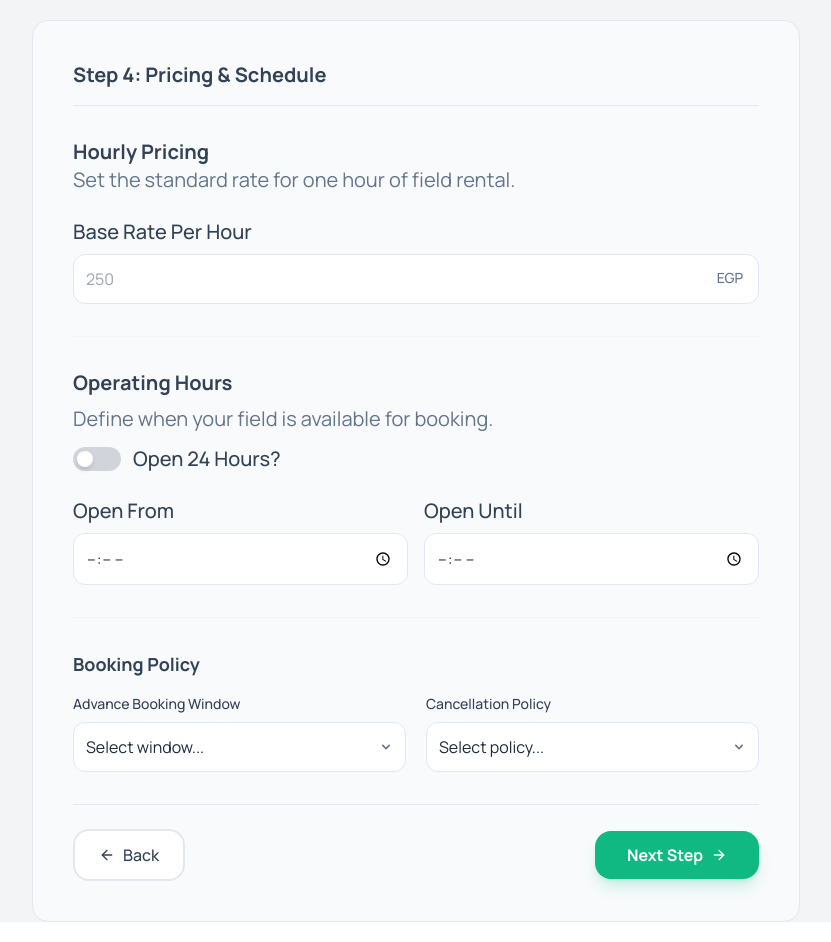
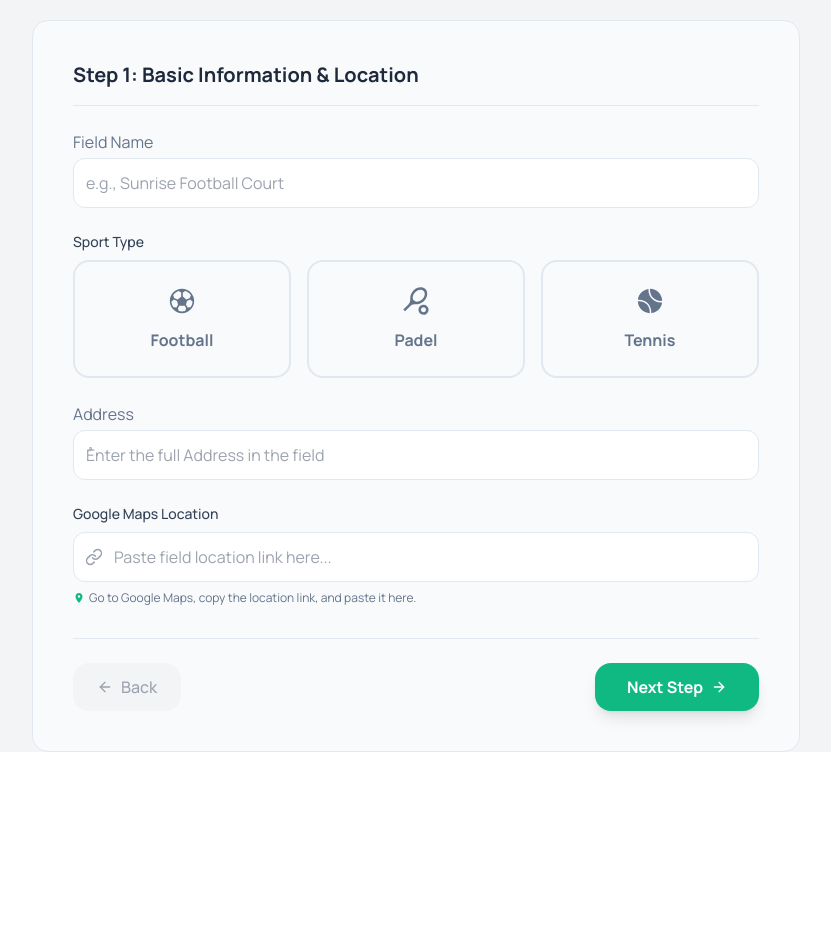
Before and after one commit to mostafaebra/turfy-play, a React (Vite) app in the folder turfy-play/: page /add-field in a window 1280 px wide. Shown: the part 280-1222 px from the top of the page, without its empty margins (224-1055 px from the left). After the commit the page ends 1052 px from the top, so only its background shows below. Built offline with nearby package versions, Linux system fonts and the light colour scheme.

Commit message:
feat: add validation logic and error styling for all steps

```diff
--- a/turfy-play/src/components/Step1Info.jsx
+++ b/turfy-play/src/components/Step1Info.jsx
@@ -1,11 +1,11 @@
-import React, { useState } from "react";
+import React from "react";
 
 import { IoIosFootball, IoIosTennisball } from "react-icons/io";
 import { MdSportsTennis } from "react-icons/md";
 import { FiLink } from "react-icons/fi";
 import { MdLocationOn } from "react-icons/md";
 
-const Step1Info = ({ formData, handleChange, setFormData }) => {
+const Step1Info = ({ formData, handleChange, handleManualChange , errors }) => {
   const sports = [
     { id: "football", name: "Football", icon: <IoIosFootball size={30} /> },
     { id: "padel", name: "Padel", icon: <MdSportsTennis size={30} /> },
@@ -28,21 +28,31 @@ const Step1Info = ({ formData, handleChange, setFormData }) => {
           value={formData.fieldName}
           onChange={handleChange}
           placeholder="e.g., Sunrise Football Court"
-          className="w-full p-3 border border-border-color rounded-lg outline-none transition-all
-                     focus:border-primary focus:ring-1 focus:ring-primary
-                     placeholder:text-gray-400 text-dark-navy"
+          className={`w-full p-3 border rounded-lg outline-none transition-all
+                    ${errors.fieldName
+                      ? "border-red-500 focus:border-red-500 focus:ring-1 focus:ring-red-500"
+                      : "border-border-color focus:border-primary focus:ring-1 focus:ring-primary"
+                    }`}
         />
+        {/* if the user not write in field name */}
+        {errors.fieldName && (
+              <span className="text-xs text-red-500 font-medium">
+                  {errors.fieldName}
+              </span>
+        )}
       </div>
 
       {/* select sport by map method */}
       <div className="flex flex-col gap-2">
-        <label className="text-sm font-medium text-text-dark">Sport Type</label>
+        <label className={`text-sm font-medium ${errors.sport ? "text-red-500" : "text-text-dark"}`}>
+              Sport Type
+        </label>
 
-        <div className="grid grid-cols-1 md:grid-cols-3 gap-4">
+        <div className="grid grid-cols-1 md:grid-cols-3 gap-4" >
           {sports.map((sport) => (
             <div
               key={sport.id}
-              onClick={() => setFormData({ ...formData, sport: sport.id })}
+              onClick={() => handleManualChange("sport", sport.id)}
               className={`cursor-pointer flex flex-col items-center justify-center gap-3 p-6 rounded-xl border-2 transition-all duration-200
                             ${
                               formData.sport === sport.id
@@ -55,6 +65,11 @@ const Step1Info = ({ formData, handleChange, setFormData }) => {
             </div>
           ))}
         </div>
+        {errors.sport && (
+              <span className="text-xs text-red-500 font-medium">
+                  {errors.sport}
+              </span>
+          )}
       </div>
 
       {/* <div className="flex flex-col gap-2">
@@ -92,10 +107,18 @@ const Step1Info = ({ formData, handleChange, setFormData }) => {
           value={formData.address}
           onChange={handleChange}
           placeholder="ُEnter the full Address in the field"
-          className="w-full p-3 border border-border-color rounded-lg outline-none transition-all
-                      focus:border-primary focus:ring-1 focus:ring-primary
-                      placeholder:text-gray-400 text-dark-navy"
+          className={`w-full p-3 border rounded-lg outline-none transition-all
+                    ${errors.fieldName
+                      ? "border-red-500 focus:border-red-500 focus:ring-1 focus:ring-red-500"
+                      : "border-border-color focus:border-primary focus:ring-1 focus:ring-primary"
+                    }`}
         />
+        {/* if the user not write in field name */}
+        {errors.address && (
+              <span className="text-xs text-red-500 font-medium">
+                  {errors.address}
+              </span>
+        )}
       </div>
 
       <div className="mt-8"></div>
@@ -116,12 +139,20 @@ const Step1Info = ({ formData, handleChange, setFormData }) => {
             name="mapLink"
             value={formData.mapLink}
             onChange={handleChange}
-            placeholder="Paste field location link here (e.g. https://maps.app.goo.gl/...)"
-            className="w-full pl-10 p-3 border border-border-color rounded-lg outline-none
-                       focus:border-primary focus:ring-1 focus:ring-primary transition-all
-                       text-dark-navy placeholder:text-gray-400"
+            placeholder="Paste field location link here..."
+            className={`w-full p-3 pl-10 border rounded-lg outline-none transition-all
+                ${errors.mapLink
+                  ? "border-red-500 focus:border-red-500 focus:ring-1 focus:ring-red-500"
+                  : "border-border-color focus:border-primary focus:ring-1 focus:ring-primary"
+                }`}
           />
         </div>
+
+        {errors.mapLink && (
+          <span className="text-xs text-red-500 font-medium">
+            {errors.mapLink}
+          </span>
+        )}
 
         <p className="text-xs text-text-light flex items-center gap-1">
           <MdLocationOn className="text-primary" />
--- a/turfy-play/src/components/Step4Rules.jsx
+++ b/turfy-play/src/components/Step4Rules.jsx
@@ -1,6 +1,6 @@
 import React from "react";
 
-const Step4Rules = ({ formData, setFormData, handleChange }) => {
+const Step4Rules = ({ formData, setFormData, handleChange , errors }) => {
     return (
         <div className="space-y-8">
             {/* --- 1. Main Header --- */}
@@ -31,14 +31,18 @@ const Step4Rules = ({ formData, setFormData, handleChange }) => {
                                 value={formData.pricePerHour}
                                 onChange={handleChange}
                                 placeholder="250"
-                                className="w-full p-3 pr-12 border border-border-color rounded-lg outline-none focus:border-primary
-                 focus:ring-1 focus:ring-primary transition-all text-dark-navy placeholder:text-gray-400"
+                                className={`w-full p-3 pr-12 border rounded-lg outline-none transition-all text-dark-navy
+                                         ${errors.pricePerHour
+                                         ? "border-red-500 focus:border-red-500 focus:ring-1 focus:ring-red-500"
+                                         : "border-border-color focus:border-primary focus:ring-1 focus:ring-primary"
+                                }`}
                             />
 
                             <span className="absolute right-4 top-3.5 text-text-light font-medium text-sm">
                                 EGP
                             </span>
                         </div>
+                        {errors.pricePerHour && <span className="text-xs text-red-500">{errors.pricePerHour}</span>}
                     </div>
                 </div>
             </div>
@@ -91,8 +95,12 @@ const Step4Rules = ({ formData, setFormData, handleChange }) => {
                             value={formData.openTime}
                             onChange={handleChange}
                             disabled={formData.open24}
-                            className="w-full p-3 border border-border-color rounded-lg outline-none focus:border-primary transition-all text-dark-navy cursor-pointer disabled:bg-gray-100"
-                        />
+                            className={`w-full p-3 border rounded-lg outline-none transition-all text-dark-navy cursor-pointer disabled:bg-gray-100
+                            ${errors.openTime
+                                ? "border-red-500 focus:border-red-500"
+                                : "border-border-color focus:border-primary"
+                            }`}/>
+                        {errors.openTime && <span className="text-xs text-red-500">{errors.openTime}</span>}
                     </div>
 
                     <div className="flex flex-col gap-2">
@@ -105,8 +113,12 @@ const Step4Rules = ({ formData, setFormData, handleChange }) => {
                             value={formData.closeTime}
                             onChange={handleChange}
                             disabled={formData.open24}
-                            className="w-full p-3 border border-border-color rounded-lg outline-none focus:border-primary transition-all text-dark-navy cursor-pointer disabled:bg-gray-100"
-                        />
+                            className={`w-full p-3 border rounded-lg outline-none transition-all text-dark-navy cursor-pointer disabled:bg-gray-100
+                            ${errors.closeTime
+                                ? "border-red-500 focus:border-red-500"
+                                : "border-border-color focus:border-primary"
+                            }`}/>
+                        {errors.closeTime && <span className="text-xs text-red-500">{errors.closeTime}</span>}
                     </div>
                 </div>
             </div>
@@ -125,17 +137,22 @@ const Step4Rules = ({ formData, setFormData, handleChange }) => {
                                 name="bookingWindow"
                                 value={formData.bookingWindow}
                                 onChange={handleChange}
-                                className="w-full p-3 border border-border-color rounded-lg outline-none focus:border-primary focus:ring-1 focus:ring-primary transition-all text-dark-navy bg-white appearance-none cursor-pointer"
+                                className={`w-full p-3 border rounded-lg outline-none appearance-none cursor-pointer bg-white text-dark-navy transition-all
+                                ${errors.bookingWindow
+                                    ? "border-red-500 focus:border-red-500"
+                                    : "border-border-color focus:border-primary"
+                                }`}
                             >
                                 <option value="">Select window...</option>
                                 <option value="7_days">Up to 7 days in advance</option>
                                 <option value="14_days">Up to 14 days in advance</option>
                                 <option value="30_days">Up to 30 days in advance</option>
                             </select>
-                            {/* السهم المخصص */}
+
                             <div className="absolute inset-y-0 right-0 flex items-center px-3 pointer-events-none text-gray-500">
                                 <svg className="w-4 h-4 fill-current" viewBox="0 0 20 20"><path d="M5.293 7.293a1 1 0 011.414 0L10 10.586l3.293-3.293a1 1 0 111.414 1.414l-4 4a1 1 0 01-1.414 0l-4-4a1 1 0 010-1.414z" /></svg>
                             </div>
+                            {errors.bookingWindow && <span className="text-xs text-red-500">{errors.bookingWindow}</span>}
                         </div>
                     </div>
 
@@ -147,7 +164,11 @@ const Step4Rules = ({ formData, setFormData, handleChange }) => {
                                 name="cancelPolicy"
                                 value={formData.cancelPolicy}
                                 onChange={handleChange}
-                                className="w-full p-3 border border-border-color rounded-lg outline-none focus:border-primary focus:ring-1 focus:ring-primary transition-all text-dark-navy bg-white appearance-none cursor-pointer"
+                                className={`w-full p-3 border rounded-lg outline-none transition-all appearance-none cursor-pointer
+                                ${errors.cancelPolicy
+                                    ? "border-red-500 focus:border-red-500"
+                                    : "border-border-color focus:border-primary"
+                                }`}
                             >
                                 <option value="">Select policy...</option>
                                 <option value="free_24h">Free refund if cancelled 24h prior</option>
@@ -158,6 +179,7 @@ const Step4Rules = ({ formData, setFormData, handleChange }) => {
                             <div className="absolute inset-y-0 right-0 flex items-center px-3 pointer-events-none text-gray-500">
                                 <svg className="w-4 h-4 fill-current" viewBox="0 0 20 20"><path d="M5.293 7.293a1 1 0 011.414 0L10 10.586l3.293-3.293a1 1 0 111.414 1.414l-4 4a1 1 0 01-1.414 0l-4-4a1 1 0 010-1.414z" /></svg>
                             </div>
+                            {errors.cancelPolicy && <span className="text-xs text-red-500">{errors.cancelPolicy}</span>}
                         </div>
                     </div>
                 </div>
--- a/turfy-play/src/pages/addNewField/AddNewField.jsx
+++ b/turfy-play/src/pages/addNewField/AddNewField.jsx
@@ -1,47 +1,158 @@
 // (git commit --amend --no-edit) -----> update into latest commit without edit
 import React, { useState } from "react";
-import { FiArrowRight, FiArrowLeft } from "react-icons/fi";
+import { FiArrowRight, FiArrowLeft ,FiCheckCircle } from "react-icons/fi";
 
 import Navbar from "../../components/Navbar";
 import Stepper from "../../components/Stepper";
 import Step1Info from "../../components/Step1Info";
 import Step2Media from "../../components/Step2Media";
 import Step3Details from "../../components/Step3Details";
-import Step4Rules     from "../../components/Step4Rules";
+import Step4Rules from "../../components/Step4Rules";
 
 const AddNewField = () => {
+
+  const [currentStep, setCurrentStep] = useState(1);
+  const [errors, setErrors] = useState({});
+
+
+  // which step is active
+  const handleBack = () => {
+    if (currentStep > 1) {
+      setCurrentStep((prev) => prev - 1);
+      window.scrollTo(0, 0);
+    }
+  };
+
+
+
+
+  // handle Errors
+  const validateStep = () => {
+    let newErrors = {};
+    let isValid = true;
+
+
+    //  Validation for Step 1
+
+    if (currentStep === 1) {
+      if (!formData.fieldName) {
+        newErrors.fieldName = "Field Name is required";
+        isValid = false;
+      }
+      if (!formData.sport) {
+        newErrors.sport = "Please select a sport";
+        isValid = false;
+      }
+      if (!formData.address) {
+        newErrors.address = "Address is required";
+        isValid = false;
+      }
+      if (!formData.mapLink) {
+        newErrors.mapLink = "Map link is required";
+        isValid = false;
+      }
+    }
+
+    //  Validation for Step 2
+    if (currentStep === 2) {
+      if (formData.images.length === 0) {
+        newErrors.images = "At least one image is required";
+        isValid = false;
+      }
+      if (!formData.contract) {
+        newErrors.contract = "Contract file is required";
+        isValid = false;
+      }
+    }
+
+    //  Validation for Step 4
+    if (currentStep === 4) {
+      if (!formData.pricePerHour) {
+        newErrors.pricePerHour = "Price is required";
+        isValid = false;
+      }
+
+      if (!formData.open24) {
+        if (!formData.openTime) {
+          newErrors.openTime = "Start time is required";
+          isValid = false;
+        }
+        if (!formData.closeTime) {
+          newErrors.closeTime = "End time is required";
+          isValid = false;
+        }
+      }
+
+      if (!formData.cancelPolicy) {
+        newErrors.cancelPolicy = "Please select a policy";
+        isValid = false;
+      }
+
+      if (!formData.bookingWindow) {
+         newErrors.bookingWindow = "Please select booking window";
+         isValid = false;
+      }
+    }
+
+      setErrors(newErrors);
+      return isValid;
+  };
+
+  const handleNext = () => {
+    if (!validateStep()) {
+      return;
+    }
+
+    if (currentStep === 4) {
+      //alert("Done! Check Console.");
+      return;
+    }
+
+    setCurrentStep((prev) => prev + 1);
+    window.scrollTo(0, 0);
+  };
 
   // main data and store everything
   const [formData, setFormData] = useState({
     fieldName: "",
-    sport: "football",
+    sport: "",
     address: "",
     mapLink: "",
-    images : [],
+    images: [],
     contract: null,
     surfaceType: "Natural Grass",
     fieldSize: "",
     amenities: [],
-    pricePerHour : "",
-    open24 : false,
-    openTime : "",
-    closeTime : "",
-    cancelPolicy : "",
-    bookingWindow: ""
+    pricePerHour: "",
+    open24: false,
+    openTime: "",
+    closeTime: "",
+    cancelPolicy: "",
+    bookingWindow: "",
   });
-
 
   // function handles writing in any input field.
   function handleChange(e) {
     const { name, value } = e.target;
     setFormData((prev) => ({ ...prev, [name]: value }));
+
+    // remove errors when start a typing
+    if (errors[name]) {
+      setErrors((prev) => ({
+        ...prev,
+        [name]: null
+      }));
+    }
   }
 
+  //handle errors that not consider input
+  const handleManualChange = (name, value) => {
+    setFormData((prev) => ({ ...prev, [name]: value }));
 
-  // which step is active
-  const [currentStep, setCurrentStep] = useState(4);
-
-
+    if (errors[name]) {
+      setErrors((prev) => ({ ...prev, [name]: null }));
+    }
+  };
 
   // Text that changes for each step.
   const stepDescriptions = [
@@ -53,8 +164,6 @@ const AddNewField = () => {
 
   return (
     <div className="min-h-screen bg-gray-100">
-
-
       {/*  Navbar fixed at the top when scrolling */}
       <div className="sticky top-0 z-50 bg-light-gray">
         <Navbar />
@@ -76,49 +185,51 @@ const AddNewField = () => {
 
       {/* --- Form Container --- */}
       <div className="rounded-xl max-w-3xl mx-auto bg-light-gray p-6 md:p-10 border border-border-color mb-5">
-
-
         {/* Show this only if we are in Step 1 */}
-        { currentStep === 1 && (
+        {(currentStep === 1 && (
           <Step1Info
             formData={formData}
             handleChange={handleChange}
             setFormData={setFormData}
+            errors={errors}
+            handleManualChange={handleManualChange}
           />
-          ) ||
-          currentStep === 2 && (
+        )) ||
+          (currentStep === 2 && (
             <Step2Media
               formData={formData}
               handleChange={handleChange}
               setFormData={setFormData}
+              errors={errors}
+              setErrors={setErrors}
             />
-          )||
-          currentStep === 3 && (
+          )) ||
+          (currentStep === 3 && (
             <Step3Details
               formData={formData}
               handleChange={handleChange}
               setFormData={setFormData}
+              errors={errors}
             />
-          )||
-          currentStep === 4 && (
+          )) ||
+          (currentStep === 4 && (
             <Step4Rules
               formData={formData}
               handleChange={handleChange}
               setFormData={setFormData}
+              errors={errors}
             />
-          )
-
-        }
+          ))}
 
         {/* --- Buttons --- */}
         <div className="flex items-center justify-between mt-8 pt-6 border-t border-border-color">
-
           {/* Back Button */}
           <button
-            // onClick={handleBack}
-            // disabled={currentStep === 1}
+            onClick={handleBack}
+            disabled={currentStep === 1}
             className={`flex items-center gap-2 px-6 py-3 rounded-xl font-medium transition-all duration-200
-                      ${currentStep === 1
+                      ${
+                        currentStep === 1
                           ? "bg-gray-100 text-gray-400 cursor-not-allowed" // Style when disabled
                           : "bg-white border-2 border-border-color text-text-dark hover:border-primary hover:text-primary" // Style when active
                       }`}
@@ -128,10 +239,17 @@ const AddNewField = () => {
 
           {/* Next Button */}
           <button
-          // onClick={handleNext}
-          className="flex items-center gap-2 bg-primary text-white px-8 py-3 rounded-xl font-bold shadow-lg shadow-primary/20 hover:bg-emerald-600 hover:scale-[1.02] transition-all duration-200"
+            onClick={handleNext}
+            className={`
+              flex items-center justify-center gap-2 text-white px-8 py-3 rounded-xl font-bold shadow-lg transition-all duration-200
+              ${currentStep === 4
+                  ? "bg-emerald-600 hover:bg-emerald-700 flex-1"
+                  : "bg-primary hover:bg-emerald-600"
+              }
+            `}
           >
-            Next Step <FiArrowRight />
+            {currentStep === 4 ? "Submit for Review" : "Next Step"}
+            {currentStep === 4 ? <FiCheckCircle size={20} /> : <FiArrowRight />}
           </button>
         </div>
       </div>
```
Also changed, not shown: turfy-play/src/components/Step2Media.jsx (+47 -16 lines). Lines whose indentation alone changed are shown as unchanged.
